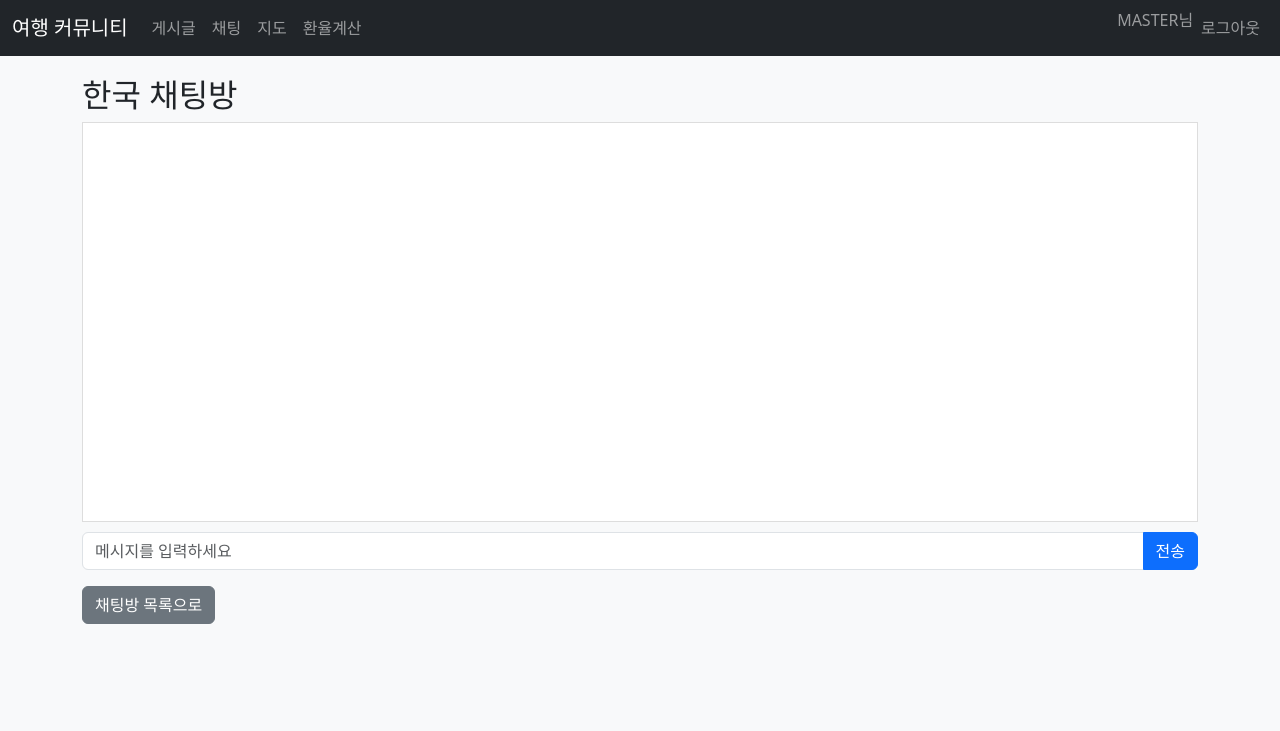
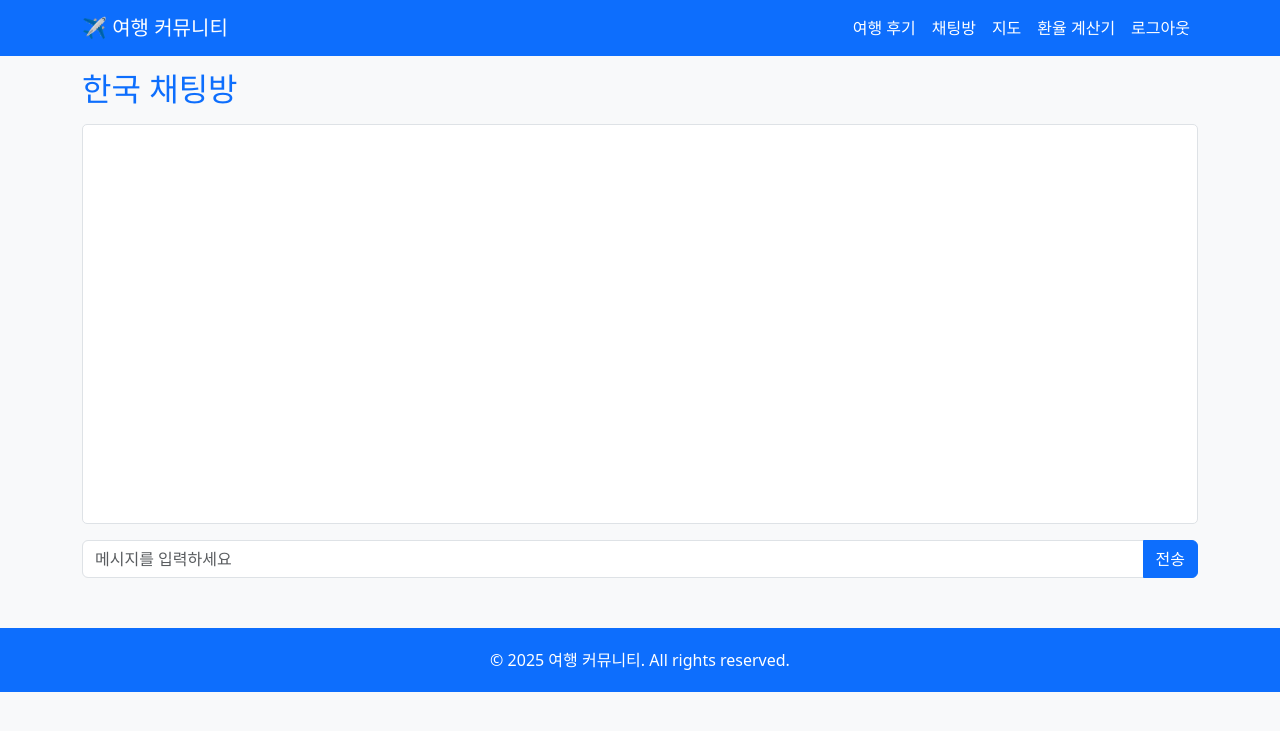
Before and after one commit to dcw15410-del/travel_site, a Flask app: a page that uses templates/base.html in a window 1280 px wide. Shown: the top 731 px of the page. Run offline with Flask 3, Linux system fonts and the light colour scheme; a user stored in the database is signed in; data comes from the database, SQL or seed files in the repository; some libraries are stand-ins or nearby versions.

Commit message:
update-2025-09-27-pm12:34

```diff
--- a/templates/base.html
+++ b/templates/base.html
@@ -3,42 +3,61 @@
 <head>
     <meta charset="UTF-8">
     <title>{% block title %}여행 커뮤니티{% endblock %}</title>
-  <meta name="viewport" content="width=device-width, initial-scale=1.0">
-
-  <!-- Bootstrap -->
-  <link href="https://cdn.jsdelivr.net/npm/bootstrap@5.3.2/dist/css/bootstrap.min.css" rel="stylesheet">
-
-  <!-- Custom Style -->
+    <link href="https://cdn.jsdelivr.net/npm/bootstrap@5.3.0/dist/css/bootstrap.min.css" rel="stylesheet">
     <style>
-    body { background-color:#f8f9fa; }
-    .navbar { margin-bottom:20px; }
-    .chat-box { height:400px; overflow-y:auto; background:#fff; border:1px solid #ddd; padding:10px; }
-    .chat-message { margin:5px 0; }
-    .chat-message .user { font-weight:bold; }
-    .chat-message .time { font-size:0.8em; color:#666; margin-left:6px; }
-    .chat-input { margin-top:10px; }
+        body {
+            padding-top: 70px;
+            background-color: #f8f9fa;
+        }
+        .navbar {
+            background-color: #0d6efd !important; /* 파란색 */
+        }
+        .navbar .nav-link, .navbar-brand {
+            color: white !important;
+            font-weight: 500;
+        }
+        .navbar .nav-link:hover {
+            color: #dbeafe !important;
+        }
+        footer {
+            margin-top: 50px;
+            padding: 20px 0;
+            background-color: #0d6efd;
+            color: white;
+            text-align: center;
+        }
+        .chat-box {
+            height: 400px;
+            overflow-y: auto;
+            border: 1px solid #dee2e6;
+            padding: 10px;
+            background: #fff;
+            border-radius: 5px;
+        }
+        .chat-message {
+            margin-bottom: 8px;
+        }
+        .chat-message strong {
+            color: #0d6efd;
+        }
     </style>
-
     {% block head %}{% endblock %}
 </head>
 <body>
     <!-- 네비게이션 -->
-  <nav class="navbar navbar-expand-lg navbar-dark bg-dark">
-    <div class="container-fluid">
-      <a class="navbar-brand" href="{{ url_for('index') }}">여행 커뮤니티</a>
+    <nav class="navbar navbar-expand-lg fixed-top">
+        <div class="container">
+            <a class="navbar-brand" href="{{ url_for('index') }}">✈ 여행 커뮤니티</a>
             <button class="navbar-toggler" type="button" data-bs-toggle="collapse" data-bs-target="#navbarNav">
                 <span class="navbar-toggler-icon"></span>
             </button>
             <div class="collapse navbar-collapse" id="navbarNav">
-        <ul class="navbar-nav me-auto">
-          <li class="nav-item"><a class="nav-link" href="{{ url_for('posts') }}">게시글</a></li>
-          <li class="nav-item"><a class="nav-link" href="{{ url_for('chat_rooms') }}">채팅</a></li>
+                <ul class="navbar-nav ms-auto">
+                    <li class="nav-item"><a class="nav-link" href="{{ url_for('posts') }}">여행 후기</a></li>
+                    <li class="nav-item"><a class="nav-link" href="{{ url_for('chat_rooms') }}">채팅방</a></li>
                     <li class="nav-item"><a class="nav-link" href="{{ url_for('map_view') }}">지도</a></li>
-          <li class="nav-item"><a class="nav-link" href="{{ url_for('currency_page') }}">환율계산</a></li>
-        </ul>
-        <ul class="navbar-nav">
+                    <li class="nav-item"><a class="nav-link" href="{{ url_for('currency_page') }}">환율 계산기</a></li>
                     {% if current_user %}
-            <li class="nav-item"><span class="navbar-text">{{ current_user.nickname }}님</span></li>
                         <li class="nav-item"><a class="nav-link" href="{{ url_for('logout') }}">로그아웃</a></li>
                     {% else %}
                         <li class="nav-item"><a class="nav-link" href="{{ url_for('login') }}">로그인</a></li>
@@ -49,29 +68,25 @@
         </div>
     </nav>
 
-  <!-- Flash 메시지 -->
-  <div class="container">
+    <main class="container">
         {% with messages = get_flashed_messages() %}
             {% if messages %}
-        <div class="alert alert-info">
-          {% for msg in messages %}
-            <div>{{ msg }}</div>
+                <div class="alert alert-info mt-2">
+                    {% for message in messages %}
+                        <div>{{ message }}</div>
                     {% endfor %}
                 </div>
             {% endif %}
         {% endwith %}
-  </div>
+        {% block content %}{% endblock %}
+    </main>
 
-  <!-- 본문 -->
-  <div class="container">
-    {% block content %}{% endblock %}
-  </div>
+    <footer>
+        &copy; 2025 여행 커뮤니티. All rights reserved.
+    </footer>
 
-  <!-- Scripts -->
-  <script src="https://cdn.jsdelivr.net/npm/bootstrap@5.3.2/dist/js/bootstrap.bundle.min.js"></script>
-  <script src="https://cdnjs.cloudflare.com/ajax/libs/socket.io/4.7.2/socket.io.min.js"></script>
-  <script src="https://code.jquery.com/jquery-3.7.1.min.js"></script>
-
+    <script src="https://cdn.jsdelivr.net/npm/bootstrap@5.3.0/dist/js/bootstrap.bundle.min.js"></script>
+    <script src="https://cdn.socket.io/4.7.2/socket.io.min.js"></script>
     {% block scripts %}{% endblock %}
 </body>
 </html>
--- a/templates/chat.html
+++ b/templates/chat.html
@@ -1,51 +1,49 @@
 {% extends "base.html" %}
 {% block title %}{{ room }} 채팅방{% endblock %}
-
 {% block content %}
-<h2>{{ room }} 채팅방</h2>
-<div class="chat-box" id="chat-box"></div>
-<div class="chat-input">
-  <form id="chat-form">
-    <div class="input-group">
-      <input type="text" id="message" class="form-control" placeholder="메시지를 입력하세요">
+<h2 class="mb-3 text-primary">{{ room }} 채팅방</h2>
+<div class="chat-box mb-3" id="chat-box">
+    {% for m in messages %}
+        <div class="chat-message"><strong>{{ m.nickname }}:</strong> {{ m.text }} <small class="text-muted">{{ m.created_at.strftime('%H:%M:%S') }}</small></div>
+    {% endfor %}
+</div>
+<form id="chat-form" class="input-group">
+    <input id="chat-input" type="text" class="form-control" placeholder="메시지를 입력하세요">
     <button class="btn btn-primary" type="submit">전송</button>
-    </div>
 </form>
-</div>
-<div class="mt-3">
-  <a href="{{ url_for('chat_rooms') }}" class="btn btn-secondary">채팅방 목록으로</a>
-</div>
 {% endblock %}
 
 {% block scripts %}
 <script>
 const socket = io();
 const room = "{{ room }}";
-  const nickname = "{{ user.nickname }}";
+const user = "{{ user.nickname }}";
 
-  // 방 입장
-  socket.emit("join", {room: room, user: nickname});
+socket.emit("join", {room: room, user: user});
 
 // 메시지 수신
-  socket.on("receive_message", function(data){
-    const box = $("#chat-box");
-    const msg = `<div class="chat-message"><span class="user">${data.user}</span>: ${data.msg} <span class="time">[${data.time}]</span></div>`;
-    box.append(msg);
-    box.scrollTop(box[0].scrollHeight);
+socket.on("receive_message", data => {
+    const box = document.getElementById("chat-box");
+    const div = document.createElement("div");
+    div.classList.add("chat-message");
+    div.innerHTML = `<strong>${data.user}:</strong> ${data.msg} <small class="text-muted">${data.time}</small>`;
+    box.appendChild(div);
+    box.scrollTop = box.scrollHeight;
 });
 
 // 메시지 전송
-  $("#chat-form").submit(function(e){
+document.getElementById("chat-form").addEventListener("submit", e => {
     e.preventDefault();
-    const msg = $("#message").val().trim();
+    const input = document.getElementById("chat-input");
+    const msg = input.value.trim();
     if (!msg) return;
-    socket.emit("send_message", {room: room, user: nickname, msg: msg});
-    $("#message").val("");
+    socket.emit("send_message", {room: room, msg: msg, user: user});
+    input.value = "";
 });
 
-  // 방 나가기
-  window.addEventListener("beforeunload", function(){
-    socket.emit("leave", {room: room, user: nickname});
+// 방 나가기 (페이지 떠날 때)
+window.addEventListener("beforeunload", () => {
+    socket.emit("leave", {room: room, user: user});
 });
 </script>
 {% endblock %}
```
Also changed, not shown: templates/chat_rooms.html (+20 -15 lines). Lines whose indentation alone changed are shown as unchanged.
